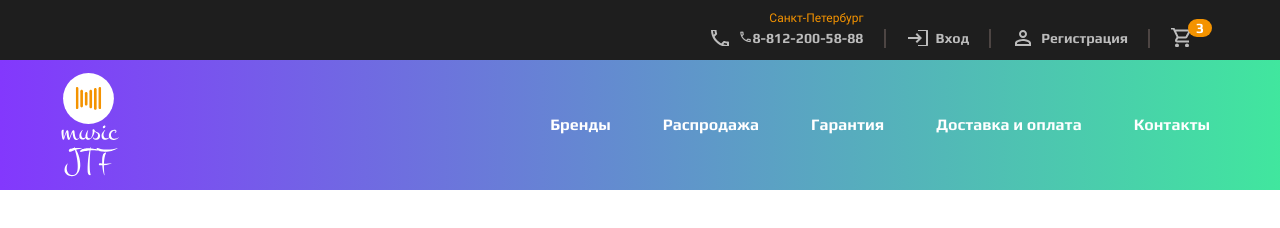
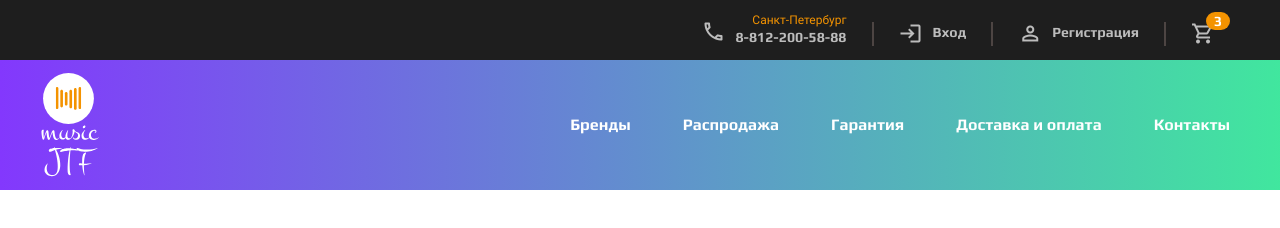
Before and after one commit to web-oksa/musicjtf, a website: page src/index.html in a window 1280 px wide. Drawn offline with nearby package versions, Linux system fonts and the light colour scheme; files that its build step writes are made by us from their sources; files whose address does not match are found by name; a web font is replaced by a local one.

Commit message:
Изменения в шапке сайта

```diff
--- a/src/_header.html
+++ b/src/_header.html
@@ -1,26 +1,28 @@
 <header class="header">
-  <div class="container">
     <div class="header__top  top-header">
-      <div class="top-header__actions actions-header">
+      <div class="header__top-content container">
+        <div class="top-header__actions actions-header">
         <div class="actions-header__item">
-          <div class="actions-header__lable">Санкт-Петербург</div>
-          <a href="tel:88122005888" class="actions-header__phone icon-phone">8-812-200-58-88</a>
+          <div class="actions-header-lable">Санкт-Петербург</div>
+          <a href="tel:88122005888" class="actions-header-link actions-header-phone icon-phone">8-812-200-58-88</a>
         </div>
         <div class="actions-header__item">
-          <a href="#" class="actions-header__login">Вход</a>
+          <a href="#" class="actions-header-link actions-header-login icon-login">Вход</a>
         </div>
         <div class="actions-header__item">
-          <a href="#" class="actions-header__reg">Регистрация</a>
+          <a href="#" class="actions-header-link actions-header-reg icon-reg">Регистрация</a>
         </div>
         <div class="actions-header__item">
-          <a href="#" class="actions-header__basket">
+          <a href="#" class="actions-header-link actions-header-basket icon-basket">
             <span>3</span>
           </a>
         </div>
       </div>
+      </div>
     </div>
     <div class="header__bottom bottom-header">
-      <div class="bottom-header__logo">
+      <div class="header__bottom-content container">
+        <div class="bottom-header__logo">
         <a href="#" class="bottom-header__logo-link"><img src="img/logo.svg" alt="logo"></a>
       </div>
       <div class="bottom-header__nav nav">
@@ -39,6 +41,6 @@
           </ul>
         </nav>
       </div>
+      </div>
     </div>
-  </div>
 </header>
--- a/src/js/script.js
+++ b/src/js/script.js
@@ -21,12 +21,12 @@
 
 // бургер-меню
 
-const btnNav = document.querySelector('.btn-nav'),
-      navBody = document.querySelector('.nav__body');
+const btnNav = document.querySelector(".btn-nav"),
+  navBody = document.querySelector(".nav__body"),
+  body = document.querySelector("body");
 
-  btnNav.addEventListener('click', () => {
-    btnNav.classList.toggle('btn-nav_active');
-    navBody.classList.toggle('nav__body_active');
-
-    return false
-  })
+btnNav.addEventListener("click", () => {
+  btnNav.classList.toggle("btn-nav_active");
+  navBody.classList.toggle("nav__body_active");
+  body.classList.toggle(".body-hidden");
+});
--- a/src/scss/header.scss
+++ b/src/scss/header.scss
@@ -1,31 +1,35 @@
 .header {
   &__top {
+    background: #1E1E1E;
+    &-content {
       display: flex;
       justify-content: flex-end;
       align-items: center;
       width: 100%;
       height: 60px;
-    padding: 0 60px;
-    background: #1E1E1E;
+      padding: 0 40px;
       font-family: "Play";
       font-style: normal;
       font-weight: bold;
       @media (max-width: 991px) {
         padding: 0 20px;
       }
+
       @media (max-width: 767px) {
         height: 50px;
       }
     }
+  }
   &__bottom {
+    background: linear-gradient(90deg, #8338FD 0%, #38FD92 112.95%);
+    &-content {
       position: relative;
       display: flex;
       justify-content: space-between;
       align-items: center;
       width: 100%;
       height: 130px;
-    padding: 0 60px;
-    background: linear-gradient(90deg, #8338FD 0%, #38FD92 112.95%);
+      padding: 0 40px;
       font-family: "Play";
       font-style: normal;
       font-weight: bold;
@@ -35,13 +39,14 @@
       }
     }
   }
+}
 
 .actions-header {
   display: flex;
   justify-content: flex-end;
   align-items: flex-end;
   &__item {
-    padding: 0 20px;
+    padding: 0 25px;
     border-left: 2px solid rgba(189, 163, 155, 0.30);
     &:first-child {
       border: none;
@@ -50,8 +55,8 @@
       padding: 0 15px;
     }
   }
-  &__lable {
-    margin-bottom: 3px;
+  &-lable {
+    margin-bottom: -8px;
     font-family: "Roboto";
     font-size: 12px;
     font-weight: 400;
@@ -61,51 +66,119 @@
       display: none;
     }
   }
-  &__phone {
-    background: url(../img/icons/header/call.svg) left no-repeat;
-    padding: 0 0 0 30px;
+  &-link {
     font-size: 14px;
     color: rgba(255, 255, 255, 0.7);
     text-decoration: none;
+    transition: all 0.3s;
     @media (max-width: 767px) {
-      display: inline-block;
-      width: 24px;
-      height: 24px;
-      padding: 0;
       font-size: 0;
-      line-height: 14px;
+      &::before {
+        margin: 0;
       }
     }
-  &__login {
-    background: url(../img/icons/header/login.svg) left no-repeat;
-    padding: 0 0 0 30px;
+    @media (min-width: 992px) {
+      &:hover {
+        color: #fff;
+      }
+    }
+  }
+  &-phone {
+    &::before {
+      //display: inline-block;
+      //vertical-align: middle;
+      margin: 0 10px 0 0;
+      font-size: 24px;
+    }
+  }
+  &-login {
+    &::before {
+      display: inline-block;
+      vertical-align: middle;
+      margin: 0 10px 0 0;
+      font-size: 24px;
+    }
+  }
+  &-reg {
+    &::before {
+      display: inline-block;
+      vertical-align: middle;
+      margin: 0 10px 0 0;
+      font-size: 24px;
+    }
+  }
+  &-basket {
+    position: relative;
+    &::before {
+      display: inline-block;
+      vertical-align: middle;
+      font-size: 24px;
+    }
+    span {
+      position: absolute;
+      bottom: 10px;
+      right: -15px;
+      background: $accentColor;
+      padding: 3px 8px;
+      border-radius: 15px;
+      font-size: 14px;
+      line-height: 12px;
+      text-decoration: none;
+      color: #fff;
+      @media (max-width: 767px) {
+        bottom: 0;
+      }
+    }
+  }
+  /* &__link {
     font-size: 14px;
     color: rgba(255, 255, 255, 0.7);
     text-decoration: none;
-    @media (max-width: 767px) {
-      background: none;
-      padding: 0;
+    transition: all 0.3s;
+    @media (min-width: 992px) {
+      &:hover {
+        color: #fff;
       }
     }
-  &__reg {
-    background: url(../img/icons/header/reg.svg) left no-repeat;
-    padding: 0 0 0 30px;
-    font-size: 14px;
-    color: rgba(255, 255, 255, 0.7);
-    text-decoration: none;
+    &.icon-phone::before {
+      display: inline-block;
+      vertical-align: middle;
+      margin: 0 10px 0 0;
+      font-size: 24px;
       @media (max-width: 767px) {
-      background: none;
-      padding: 0;
+        margin: 0;
       }
     }
-  &__basket {
+    &.icon-login::before {
+      display: inline-block;
+      vertical-align: middle;
+      margin: 0 10px 0 0;
+      font-size: 24px;
+      @media (max-width: 767px) {
+        display: none;
+      }
+    }
+    &.icon-reg::before {
+      display: inline-block;
+      vertical-align: middle;
+      margin: 0 10px 0 0;
+      font-size: 24px;
+      @media (max-width: 767px) {
+        display: none;
+      }
+    }
+  }
+  &-basket {
     position: relative;
-    background: url(../img/icons/header/basket.svg) left no-repeat;
-    padding: 0 0 0 30px;
+    &.icon-basket::before {
+      display: inline-block;
+      vertical-align: middle;
+      font-size: 24px;
+    }
     span {
       position: absolute;
       bottom: 10px;
-      right: -12px;
+      right: -15px;
       background: $accentColor;
       padding: 3px 8px;
       border-radius: 15px;
@@ -115,7 +188,11 @@
       color: #fff;
     }
   }
-
+  @media (max-width: 767px) {
+    &-phone {
+      font-size: 0;
+    }
+  } */
 }
 
 .bottom-header {
@@ -178,7 +255,7 @@
     font-size: 16px;
     color: #fff;
     text-decoration: none;
-    transition: 0.5s;
+    transition: all 0.5s;
     @media (max-width: 991px) {
       font-size: 14px;
     }
```
Also changed, not shown: dist/css/style.css, dist/css/style.min.css, dist/index.html, dist/js/script.js, dist/js/script.min.js. Lines whose indentation alone changed are shown as unchanged.
